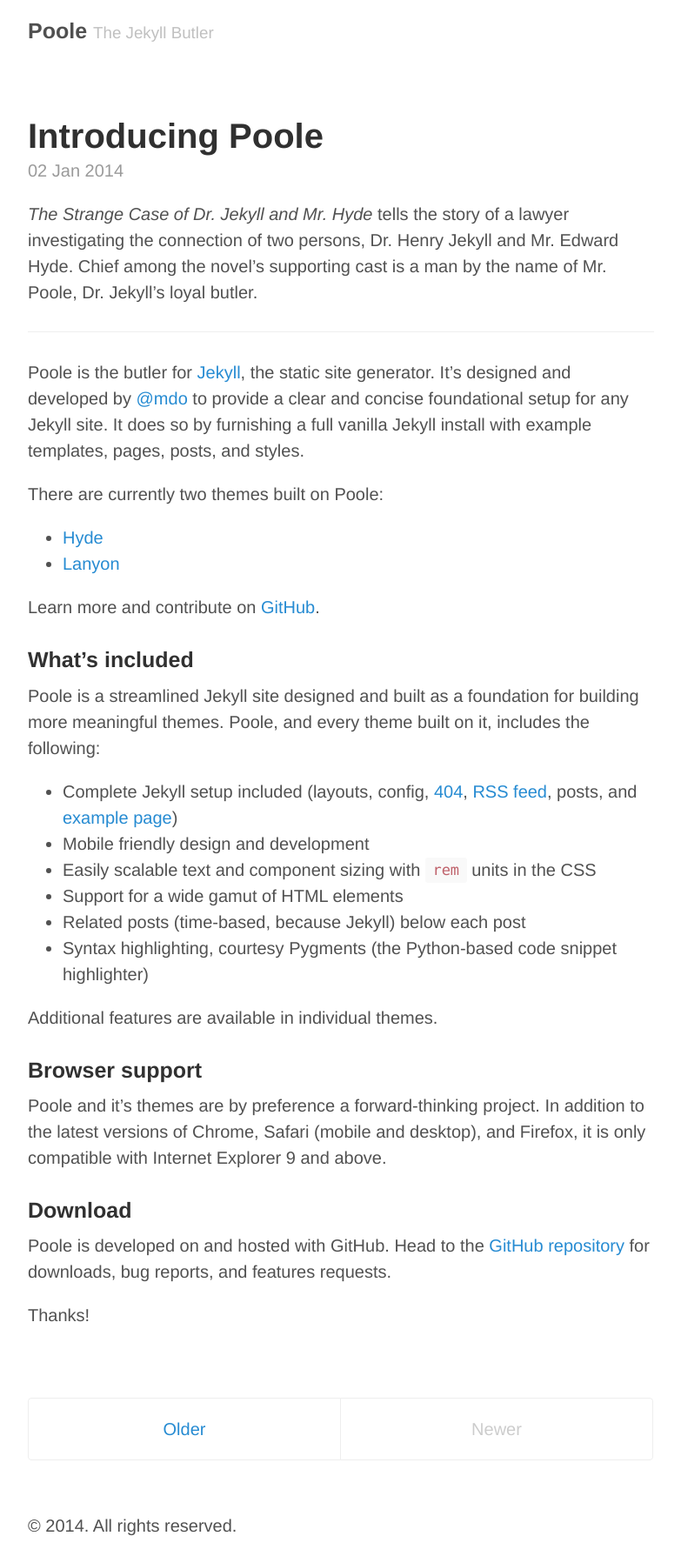
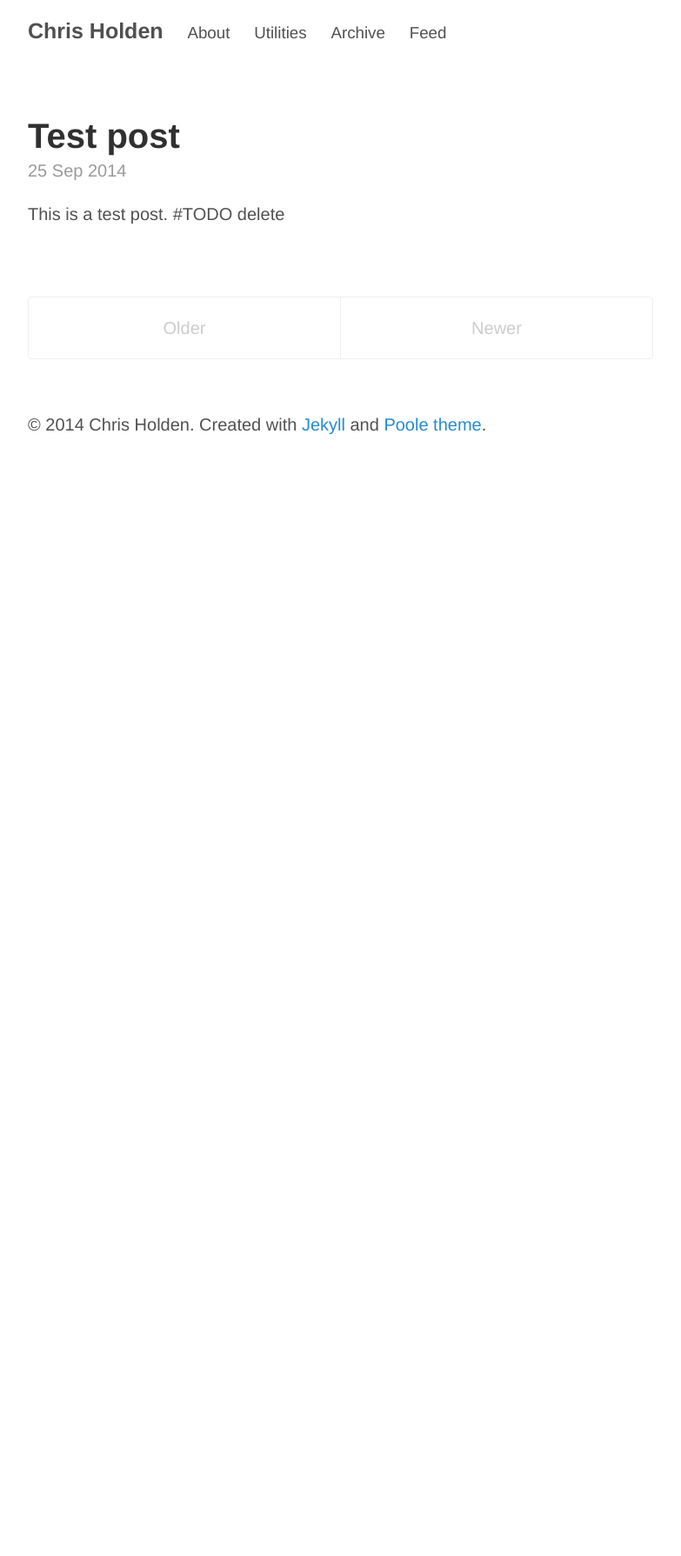
Before and after one commit to ceholden/ceholden.github.io, a Jekyll site: the page built from index.html, in a window 1280 px wide. Shown: the whole page at 87% size, without its empty margins (248-1031 px from the left). Built offline with Jekyll 4.4.1, drawn with Linux system fonts in a browser that asks for light colours; Markdown is read by kramdown in place of the engine named in the settings; the list of posts is cut into pages by our own code; after the commit the page ends 900 px from its top, so only the background shows below that.

Commit message:
Inital work

```diff
--- a/_config.yml
+++ b/_config.yml
@@ -1,22 +1,35 @@
 # Dependencies
-markdown:         redcarpet
-pygments:         true
+markdown:      redcarpet
+highlighter:   true
 
 # Permalinks
 permalink:        pretty
 
 # Setup
-title:            Poole
-tagline:          The Jekyll Butler
-url:              http://getpoole.com
+title:            Chris Holden
+tagline:          'Remote sensing, Python, Science'
+url:              https://ceholden.github.io/
+baseurl:          /
 paginate:         1
-baseurl:          /
 author:
-  name:           Mark Otto
-  url:            https://twitter.com/mdo
-  email:          markdotto@gmail.com
+  name:           Chris Holden
+  url:            https://ceholden.github.io/
+  email:          ceholden@gmail.com
+
+# Tagging
+
+# FROM https://github.com/joshualande/joshualande.github.io
+# This is the list of pages to include in the header of the website.
+pages_list:
+  About: '/about/'
+  Utilities: '/repos/'
+  Archive: '/archive/'
+  Feed: '/atom.xml'
 
 # Custom vars
 version:          1.0.0
 github:
-  repo:           https://github.com/poole/poole
+  repo:           https://github.com/ceholden/ceholden.github.io
+
+gems:
+  - jekyll-mentions
--- a/_layouts/default.html
+++ b/_layouts/default.html
@@ -9,7 +9,9 @@
       <div class="masthead">
         <h3 class="masthead-title">
           <a href="{{ site.baseurl }}" title="Home">{{ site.title }}</a>
-          <small>{{ site.tagline }}</small>
+          {% for page in site.pages_list %}
+              &nbsp;&nbsp;&nbsp;<small><a href="{{ page[1]  }}">{{ page[0] }}</a></small>
+          {% endfor %}
         </h3>
       </div>
 
@@ -17,7 +19,7 @@
 
       <div class="footer">
         <p>
-          &copy; {{ site.time | date: '%Y' }}. All rights reserved.
+          &copy; {{ site.time | date: '%Y' }} Chris Holden. Created with <a href="http://jekyllrb.com/">Jekyll</a> and <a href="http://getpoole.com/">Poole theme</a>.
         </p>
       </div>
     </div>
--- a/_posts/2014-01-02-introducing-poole.md
+++ /dev/null
@@ -1,40 +0,0 @@
----
-layout: post
-title: Introducing Poole
----
-
-*The Strange Case of Dr. Jekyll and Mr. Hyde* tells the story of a lawyer investigating the connection of two persons, Dr. Henry Jekyll and Mr. Edward Hyde. Chief among the novel's supporting cast is a man by the name of Mr. Poole, Dr. Jekyll's loyal butler.
-
------
-
-Poole is the butler for [Jekyll](http://jekyllrb.com), the static site generator. It's designed and developed by [@mdo](https://twitter.com/mdo) to provide a clear and concise foundational setup for any Jekyll site. It does so by furnishing a full vanilla Jekyll install with example templates, pages, posts, and styles.
-
-There are currently two themes built on Poole:
-
-* [Hyde](http://hyde.getpoole.com)
-* [Lanyon](http://lanyon.getpoole.com)
-
-Learn more and contribute on [GitHub](https://github.com/poole).
-
-### What's included
-
-Poole is a streamlined Jekyll site designed and built as a foundation for building more meaningful themes. Poole, and every theme built on it, includes the following:
-
-* Complete Jekyll setup included (layouts, config, [404](/404.html), [RSS feed](/atom.xml), posts, and [example page](/about))
-* Mobile friendly design and development
-* Easily scalable text and component sizing with `rem` units in the CSS
-* Support for a wide gamut of HTML elements
-* Related posts (time-based, because Jekyll) below each post
-* Syntax highlighting, courtesy Pygments (the Python-based code snippet highlighter)
-
-Additional features are available in individual themes.
-
-### Browser support
-
-Poole and it's themes are by preference a forward-thinking project. In addition to the latest versions of Chrome, Safari (mobile and desktop), and Firefox, it is only compatible with Internet Explorer 9 and above.
-
-### Download
-
-Poole is developed on and hosted with GitHub. Head to the <a href="https://github.com/poole/poole">GitHub repository</a> for downloads, bug reports, and features requests.
-
-Thanks!
--- /dev/null
+++ b/_posts/2014-09-25-test.md
@@ -0,0 +1,6 @@
+---
+layout: post
+title: Test post
+permalink: test
+---
+This is a test post. #TODO delete
--- a/about.md
+++ b/about.md
@@ -3,28 +3,4 @@
 title: About
 ---
 
-<p class="message">
-  Hey there! This page is included as an example. Feel free to customize it for your own use upon downloading. Carry on!
-</p>
-
-In the novel, *The Strange Case of Dr. Jekyll and Mr. Hyde*, Mr. Poole is Dr. Jekyll's virtuous and loyal butler. Similarly, Poole is an upstanding and effective butler that helps you build Jekyll themes. It's made by [@mdo](https://twitter.com/mdo).
-
-There are currently two themes built on Poole:
-
-* [Hyde](http://hyde.getpoole.com)
-* [Lanyon](http://lanyon.getpoole.com)
-
-Learn more and contribute on [GitHub](https://github.com/poole).
-
-## Setup
-
-Some fun facts about the setup of this project include:
-
-* Built for [Jekyll](http://jekyllrb.com)
-* Developed on GitHub and hosted for free on [GitHub Pages](https://pages.github.com)
-* Coded with [Sublime Text 2](http://sublimetext.com), an amazing code editor
-* Designed and developed while listening to music like [Blood Bros Trilogy](https://soundcloud.com/maddecent/sets/blood-bros-series)
-
-Have questions or suggestions? Feel free to [open an issue on GitHub](https://github.com/poole/issues/new) or [ask me on Twitter](https://twitter.com/mdo).
-
-Thanks for reading!
+# TODO
--- /dev/null
+++ b/archive.md
@@ -0,0 +1,10 @@
+---
+layout: page
+title: Archive
+---
+
+## Blog Posts
+
+{% for post in site.posts %}
+  * {{ post.date | date_to_string }} &raquo; [ {{ post.title }} ]({{ post.url }})
+{% endfor %}
--- a/index.html
+++ b/index.html
@@ -7,7 +7,7 @@
   {% for post in paginator.posts %}
   <div class="post">
     <h1 class="post-title">
-      <a href="{{ site.baseurl }}{{ post.url }}">
+      <a href="{{ post.url }}">
         {{ post.title }}
       </a>
     </h1>
```
Also changed, not shown: _layouts/post.html (+0 -16 lines), _posts/2013-12-31-whats-jekyll.md (deleted, +0 -10 lines), _posts/2014-01-01-example-content.md (deleted, +0 -138 lines), repos.md (added, +6 -0 lines), README.md.
